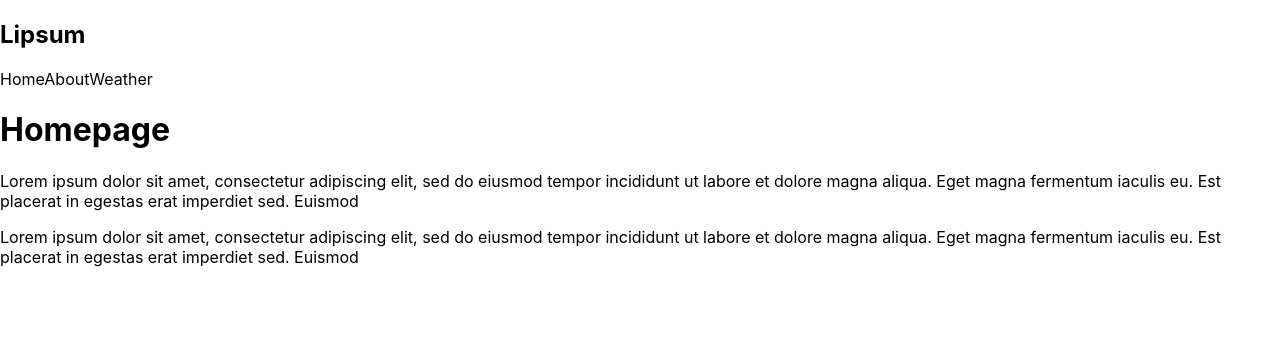
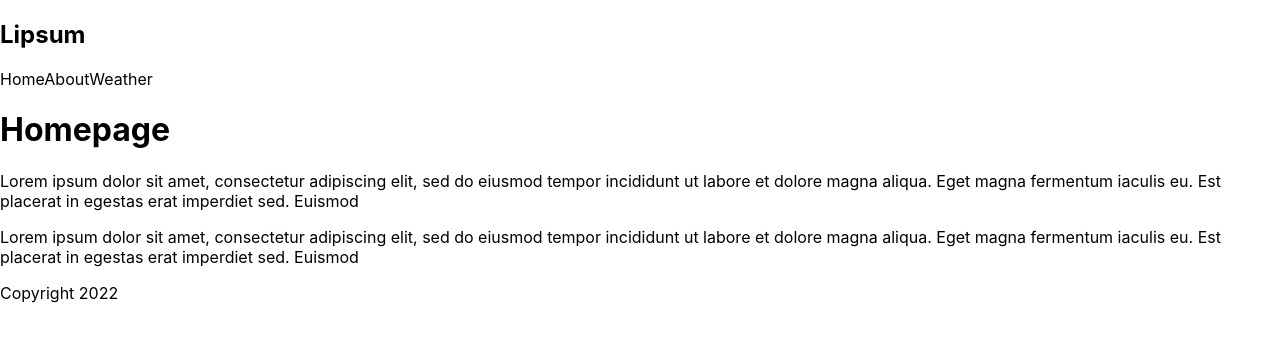
Before and after one commit to YokoOh-no/rest-consult, a Next.js app: page / in a window 1280 px wide. Shown: the top 342 px of the page. Built offline with nearby package versions, Linux system fonts and the light colour scheme.

Commit message:
- Reworked new comps and added to

```diff
--- /dev/null
+++ b/comps/Footer.js
@@ -0,0 +1,7 @@
+const Footer = () => {
+    return (
+            <div>Copyright 2022</div>
+            );
+}
+
+export default Footer;
--- a/comps/Navbar.js
+++ b/comps/Navbar.js
@@ -1,15 +1,15 @@
 const Navbar = () => {
-        return(
+    return (
     <nav>
         <div className="logo">
             <h1>Lipsum</h1>
         </div>
-                <div>
             <a>Home</a>
             <a>About</a>
             <a>Weather</a>
-                </div>
     </nav>
+
      );
 }
+
 export default Navbar;
--- a/pages/index.js
+++ b/pages/index.js
@@ -1,4 +1,5 @@
 import Head from 'next/head'
+import Footer from '../comps/footer'
 import Navbar from '../comps/Navbar'
 import styles from '../styles/Home.module.css'
 
@@ -9,6 +10,7 @@ export default function Home() {
               <h1>Homepage</h1>
               <p>Lorem ipsum dolor sit amet, consectetur adipiscing elit, sed do eiusmod tempor incididunt ut labore et dolore magna aliqua. Eget magna fermentum iaculis eu. Est placerat in egestas erat imperdiet sed. Euismod </p>
               <p>Lorem ipsum dolor sit amet, consectetur adipiscing elit, sed do eiusmod tempor incididunt ut labore et dolore magna aliqua. Eget magna fermentum iaculis eu. Est placerat in egestas erat imperdiet sed. Euismod </p>
+              <Footer />
           </div>
 
   )
```
Lines whose indentation alone changed are shown as unchanged.
